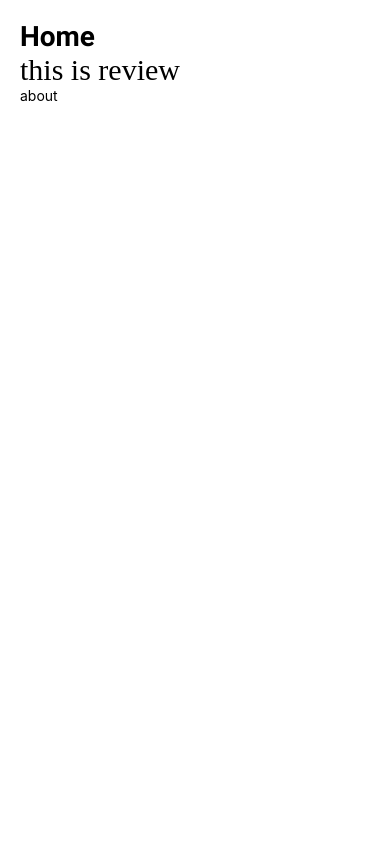
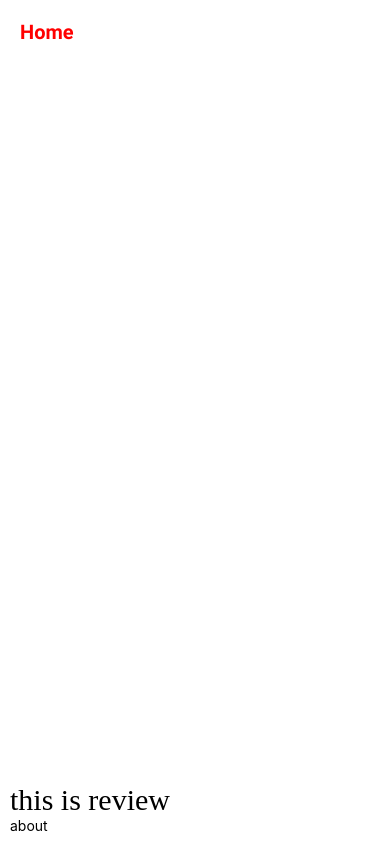
Before and after one commit to Oshrestha111/ReactNative, a React Native app in the folder review-app/: screen / in a window 390 px wide. Built offline with nearby package versions, Linux system fonts and the light colour scheme; a web font is replaced by a local one.

Commit message:
global style added

```diff
--- a/review-app/App.js
+++ b/review-app/App.js
@@ -3,6 +3,7 @@ import About from "./components/about";
 import Home from "./components/home";
 import Review from "./components/review";
 import { useFonts } from "expo-font";
+import { globalStyles } from "./styles/global";
 
 export default function App() {
   const [fontsLoaded] = useFonts({
@@ -17,20 +18,10 @@ export default function App() {
   }
 
   return (
-    <View style={styles.container}>
+    <View style={globalStyles.container}>
       <Home />
       <Review />
       <About />
     </View>
   );
 }
-
-const styles = StyleSheet.create({
-  container: {
-    padding: 20,
-    // flex: 1,
-    // backgroundColor: "#fff",
-    // alignItems: "center",
-    // justifyContent: "center",
-  },
-});
--- a/review-app/components/home.js
+++ b/review-app/components/home.js
@@ -1,23 +1,13 @@
 import React from "react";
 import { View, Text, StyleSheet } from "react-native";
+import { globalStyles } from "../styles/global";
 
 const Home = () => {
   return (
-    <View style={styles.container}>
-      <Text style={styles.titleText}>Home</Text>
+    <View style={globalStyles.container}>
+      <Text style={globalStyles.heading}>Home</Text>
     </View>
   );
 };
 
-const styles = StyleSheet.create({
-  container: {
-    // flex: 1,
-    // backgroundColor: "red",
-  },
-  titleText: {
-    fontFamily: "roboto-Bold",
-    fontSize: 28,
-  },
-});
-
 export default Home;
--- /dev/null
+++ b/review-app/styles/global.js
@@ -0,0 +1,18 @@
+import { StyleSheet } from "react-native";
+
+export const globalStyles = StyleSheet.create({
+  container: {
+    flex: 1,
+    padding: 10,
+  },
+  heading: {
+    fontFamily: "roboto-Bold",
+    fontSize: 20,
+    color: "red",
+  },
+  paragraph: {
+    fontFamily: "nanum-regula",
+    fontSize: 18,
+    lineHeight: 20,
+  },
+});
```
